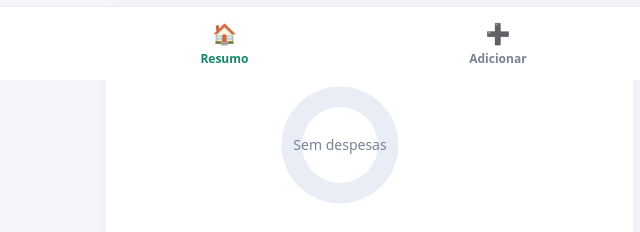
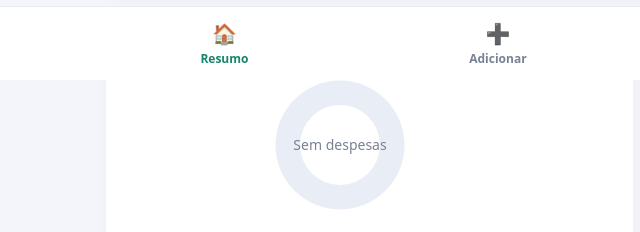
Before and after one commit to amilocram1986/Meu-dinheiro, a plain HTML site: page index.html in a window 1280 px wide. Shown: the part 720-952 px from the top of the page, 0-640 px from the left. Drawn offline with Linux system fonts and the light colour scheme.

Commit message:
Add files via upload

```diff
--- a/index.html
+++ b/index.html
@@ -67,8 +67,16 @@ function render(){ $('monthLabel').textContent=monthName(year,month);let arr=txM
 $('balance').textContent=euro(bal);$('income').textContent=euro(s.income);$('expense').textContent=euro(s.expense);$('savingRate').textContent=(s.income?Math.round(bal/s.income*100):0)+'%';
 drawBars();drawDonut();renderBudget();renderGoals();renderRecent();renderAllTx();}
 function drawBars(){let c=$('bars'),ctx=c.getContext('2d'),rect=c.getBoundingClientRect(),dpr=devicePixelRatio||1;c.width=rect.width*dpr;c.height=rect.height*dpr;ctx.scale(dpr,dpr);let w=rect.width,h=rect.height;ctx.clearRect(0,0,w,h);let months=[];for(let i=5;i>=0;i--){let d=new Date(year,month-i,1);months.push({y:d.getFullYear(),m:d.getMonth(),label:d.toLocaleDateString('pt-PT',{month:'short'})});}let vals=months.map(d=>sums(data.tx.filter(t=>t.date?.slice(0,7)===ym(d.y,d.m))));let max=Math.max(1,...vals.flatMap(v=>[v.income,v.expense])),base=h-30,top=15,group=w/6,bw=Math.min(18,group*.28);ctx.strokeStyle='#e8ecf2';ctx.beginPath();ctx.moveTo(0,base);ctx.lineTo(w,base);ctx.stroke();months.forEach((m,i)=>{let x=i*group+group/2;let a=vals[i].income/max*(base-top),b=vals[i].expense/max*(base-top);ctx.fillStyle='#20a37a';ctx.fillRect(x-bw-2,base-a,bw,a);ctx.fillStyle='#df5d70';ctx.fillRect(x+2,base-b,bw,b);ctx.fillStyle='#788294';ctx.font='12px system-ui';ctx.textAlign='center';ctx.fillText(m.label,x,h-6);});}
-function drawDonut(){let c=$('donut'),ctx=c.getContext('2d'),rect=c.getBoundingClientRect(),dpr=devicePixelRatio||1;c.width=rect.width*dpr;c.height=rect.height*dpr;ctx.scale(dpr,dpr);let w=rect.width,h=rect.height;ctx.clearRect(0,0,w,h);let by={};txMonth().filter(t=>t.type==='expense').forEach(t=>by[t.category]=(by[t.category]||0)+ +t.amount);let entries=Object.entries(by).sort((a,b)=>b[1]-a[1]);let total=entries.reduce((a,e)=>a+e[1],0);let cx=w/2,cy=h/2,r=Math.min(w,h)*.39,inner=r*.65,angle=-Math.PI/2,cs=colors();if(!total){ctx.fillStyle='#e9edf5';ctx.beginPath();ctx.arc(cx,cy,r,0,Math.PI*2);ctx.fill();ctx.fillStyle='white';ctx.beginPath();ctx.arc(cx,cy,inner,0,Math.PI*2);ctx.fill();ctx.fillStyle='#788294';ctx.font='14px system-ui';ctx.textAlign='center';ctx.fillText('Sem despesas',cx,cy+5);}else{entries.forEach((e,i)=>{let next=angle+e[1]/total*Math.PI*2;ctx.fillStyle=cs[i%cs.length];ctx.beginPath();ctx.arc(cx,cy,r,angle,next);ctx.arc(cx,cy,inner,next,angle,true);ctx.closePath();ctx.fill();angle=next;});ctx.fillStyle='#172033';ctx.font='bold 16px system-ui';ctx.textAlign='center';ctx.fillText(euro(total),cx,cy);ctx.fillStyle='#788294';ctx.font='12px system-ui';ctx.fillText('despesas',cx,cy+20);}
-$('legend').innerHTML=entries.map((e,i)=>`<div class="legendrow"><div class="legendleft"><span class="dot" style="background:${cs[i%cs.length]}"></span>${esc(e[0])}</div><span>${euro(e[1])}</span></div>`).join('')||'<div class="mutedempty">Sem despesas registadas.</div>';}
+function drawDonut(){
+ let c=$('donut'),ctx=c.getContext('2d'); if(!ctx)return;
+ let rect=c.getBoundingClientRect(),w=Math.max(1,rect.width),h=Math.max(1,rect.height),dpr=Math.min(window.devicePixelRatio||1,2);
+ c.width=Math.round(w*dpr);c.height=Math.round(h*dpr);ctx.setTransform(dpr,0,0,dpr,0,0);ctx.clearRect(0,0,w,h);
+ let by={};txMonth().filter(t=>t.type==='expense').forEach(t=>by[t.category]=(by[t.category]||0)+Number(t.amount||0));
+ let entries=Object.entries(by).filter(e=>e[1]>0).sort((a,b)=>b[1]-a[1]),total=entries.reduce((a,e)=>a+e[1],0),cx=w/2,cy=h/2,r=Math.min(w,h)*.43,inner=r*.62,cs=colors();
+ if(!total){ctx.fillStyle='#e9edf5';ctx.beginPath();ctx.arc(cx,cy,r,0,Math.PI*2);ctx.fill();ctx.fillStyle='#fff';ctx.beginPath();ctx.arc(cx,cy,inner,0,Math.PI*2);ctx.fill();ctx.fillStyle='#788294';ctx.font='14px system-ui';ctx.textAlign='center';ctx.fillText('Sem despesas',cx,cy+5);}
+ else {let angle=-Math.PI/2;entries.forEach((e,i)=>{let next=angle+(e[1]/total)*Math.PI*2;ctx.beginPath();ctx.arc(cx,cy,r,angle,next);ctx.arc(cx,cy,inner,next,angle,true);ctx.closePath();ctx.fillStyle=cs[i%cs.length];ctx.fill();angle=next;});ctx.fillStyle='#172033';ctx.font='bold 15px system-ui';ctx.textAlign='center';ctx.textBaseline='middle';ctx.fillText(euro(total),cx,cy-5);ctx.fillStyle='#788294';ctx.font='12px system-ui';ctx.fillText('despesas',cx,cy+15);}
+ $('legend').innerHTML=entries.map((e,i)=>`<div class="legendrow"><div class="legendleft"><span class="dot" style="background:${cs[i%cs.length]}"></span>${esc(e[0])}</div><span>${euro(e[1])}</span></div>`).join('')||'<div class="mutedempty">Sem despesas registadas.</div>';
+}
 function renderBudget(){let budgets=data.budgets.filter(b=>b.month===selected);let spending={};txMonth().filter(t=>t.type==='expense').forEach(t=>spending[t.category]=(spending[t.category]||0)+ +t.amount);let html=budgets.map(b=>{let used=spending[b.category]||0,p=Math.min(100,used/b.limit*100||0);return `<div class="budgetrow"><div class="budgettop"><span>${esc(b.category)}</span><span>${euro(used)} / ${euro(b.limit)}</span></div><div class="progress"><span class="${used>b.limit?'over':''}" style="width:${p}%"></span></div></div>`;}).join('')||'<div class="mutedempty">Ainda não definiste limites.</div>'; $('budgetPreview').innerHTML=html;$('budgetFull').innerHTML=html;}
 function renderGoals(){let html=data.goals.map((g,i)=>{let p=Math.min(100,(g.saved/g.target*100)||0);return `<div class="goal"><div class="goalname"><span>${esc(g.name)}</span><span>${euro(g.saved)} / ${euro(g.target)}</span></div><div class="progress"><span style="width:${p}%"></span></div><div class="goalmeta">${p.toFixed(0)}% concluído <button class="small" onclick="window.addToGoal(${i})">＋</button> <button class="small danger" onclick="window.delGoal(${i})">Eliminar</button></div></div>`;}).join('')||'<div class="mutedempty">Define objetivos de poupança.</div>'; $('goalPreview').innerHTML=html;$('goalFull').innerHTML=html;}
 function rows(arr){return arr.slice().sort((a,b)=>b.date.localeCompare(a.date)).map(t=>`<div class="txrow"><div><div class="txdesc">${esc(t.description)}</div><div class="txmeta">${esc(t.category)} · ${t.date}</div></div><div class="amount ${t.type==='income'?'positive':'negative'}">${t.type==='income'?'+':'−'}${euro(t.amount)}</div><div class="actions"><button onclick="window.editTx('${t.id}')">Editar</button><button class="danger" onclick="window.delTx('${t.id}')">Eliminar</button></div></div>`).join('')||'<div class="mutedempty">Sem movimentos.</div>';}
```
